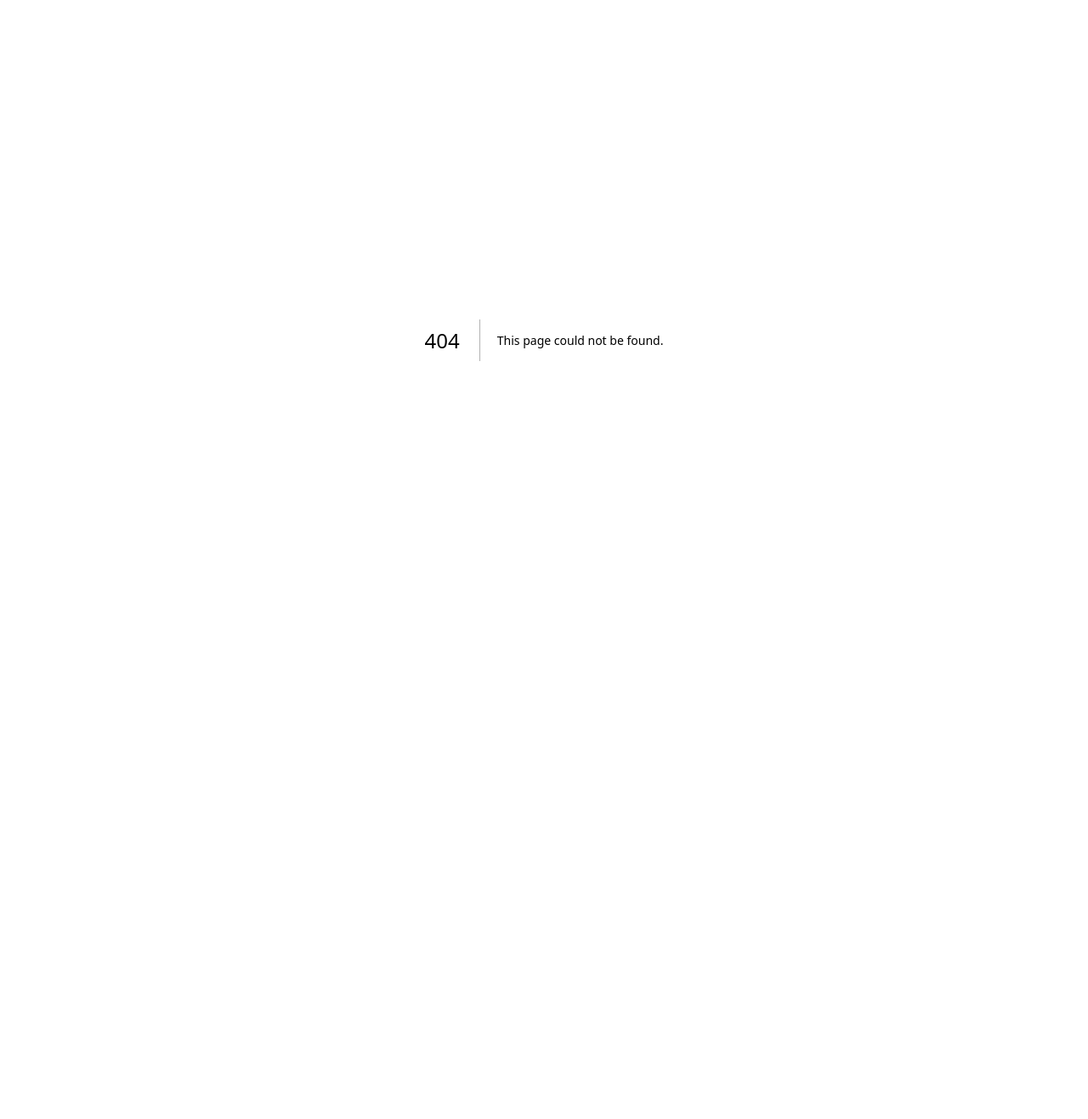
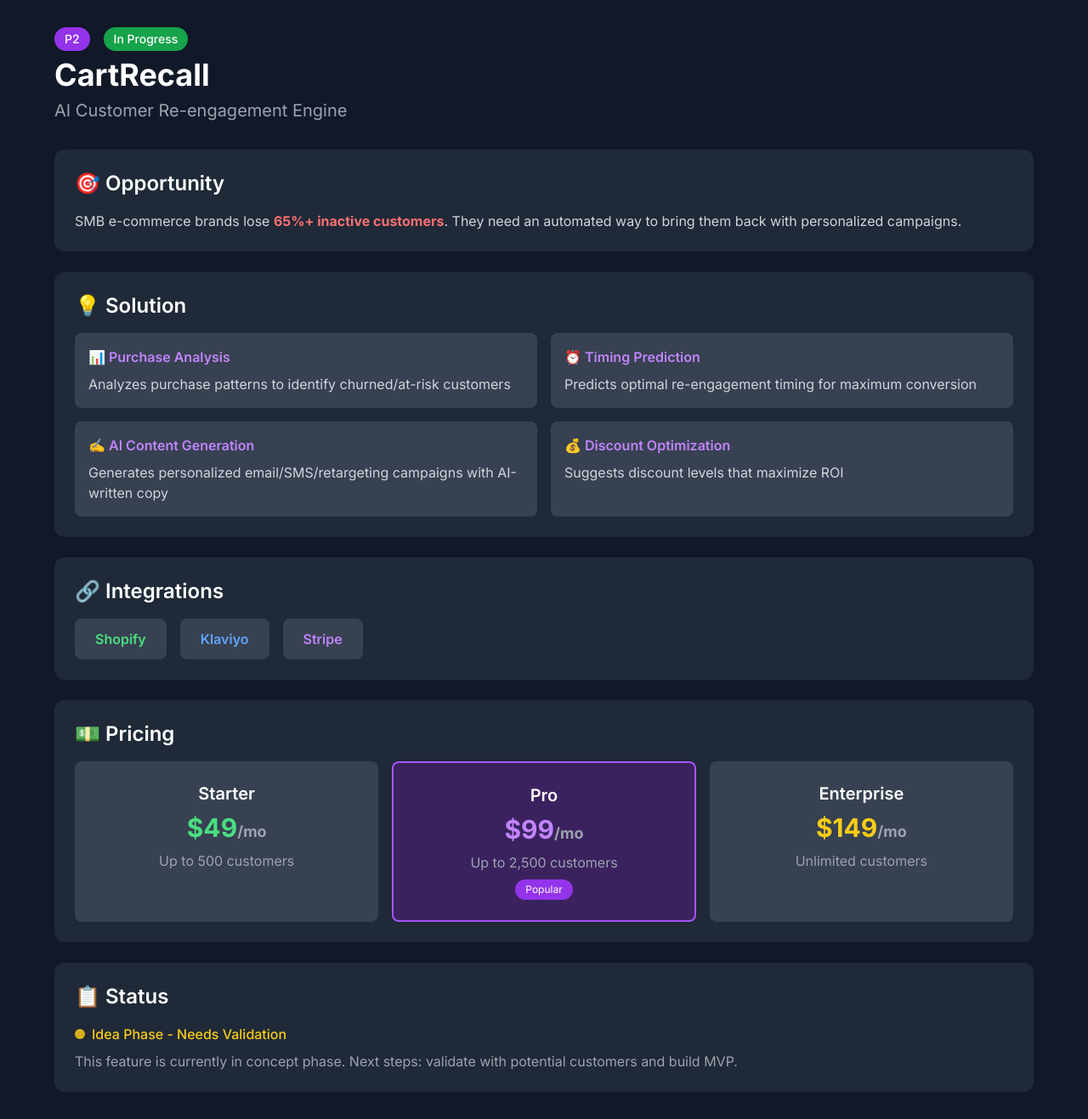
Before and after one commit to startupbuilders777-beep/mission-control, a Next.js app: page /cartrecall in a window 1280 px wide. Before the commit this address had no page. Shown: the whole page at 85% size. Before the commit the page ends 800 px from the top, so only its background shows below. Built offline with nearby package versions, Linux system fonts and the light colour scheme.

Commit message:
feat(mission-control): add CartRecall AI re-engagement product page [ASANA-1213298677522465]

```diff
--- /dev/null
+++ b/src/app/cartrecall/page.tsx
@@ -0,0 +1,107 @@
+import { Metadata } from 'next';
+
+export const metadata: Metadata = {
+  title: 'CartRecall - AI Customer Re-engagement | Mission Control',
+  description: 'AI-powered customer re-engagement engine for e-commerce',
+};
+
+export default function CartRecallPage() {
+  return (
+    <div className="min-h-screen bg-gray-900 text-white p-8">
+      <div className="max-w-6xl mx-auto">
+        {/* Header */}
+        <div className="mb-8">
+          <div className="flex items-center gap-4 mb-2">
+            <span className="px-3 py-1 bg-purple-600 text-sm font-medium rounded-full">P2</span>
+            <span className="px-3 py-1 bg-green-600 text-sm font-medium rounded-full">In Progress</span>
+          </div>
+          <h1 className="text-4xl font-bold mb-2">CartRecall</h1>
+          <p className="text-xl text-gray-400">AI Customer Re-engagement Engine</p>
+        </div>
+
+        {/* Opportunity */}
+        <section className="bg-gray-800 rounded-xl p-6 mb-6">
+          <h2 className="text-2xl font-semibold mb-4">🎯 Opportunity</h2>
+          <p className="text-gray-300">
+            SMB e-commerce brands lose <span className="text-red-400 font-bold">65%+ inactive customers</span>.
+            They need an automated way to bring them back with personalized campaigns.
+          </p>
+        </section>
+
+        {/* Solution */}
+        <section className="bg-gray-800 rounded-xl p-6 mb-6">
+          <h2 className="text-2xl font-semibold mb-4">💡 Solution</h2>
+          <div className="grid md:grid-cols-2 gap-4">
+            <div className="bg-gray-700 rounded-lg p-4">
+              <h3 className="font-semibold text-purple-400 mb-2">📊 Purchase Analysis</h3>
+              <p className="text-gray-300">Analyzes purchase patterns to identify churned/at-risk customers</p>
+            </div>
+            <div className="bg-gray-700 rounded-lg p-4">
+              <h3 className="font-semibold text-purple-400 mb-2">⏰ Timing Prediction</h3>
+              <p className="text-gray-300">Predicts optimal re-engagement timing for maximum conversion</p>
+            </div>
+            <div className="bg-gray-700 rounded-lg p-4">
+              <h3 className="font-semibold text-purple-400 mb-2">✍️ AI Content Generation</h3>
+              <p className="text-gray-300">Generates personalized email/SMS/retargeting campaigns with AI-written copy</p>
+            </div>
+            <div className="bg-gray-700 rounded-lg p-4">
+              <h3 className="font-semibold text-purple-400 mb-2">💰 Discount Optimization</h3>
+              <p className="text-gray-300">Suggests discount levels that maximize ROI</p>
+            </div>
+          </div>
+        </section>
+
+        {/* Integrations */}
+        <section className="bg-gray-800 rounded-xl p-6 mb-6">
+          <h2 className="text-2xl font-semibold mb-4">🔗 Integrations</h2>
+          <div className="flex gap-4 flex-wrap">
+            <div className="bg-gray-700 px-6 py-3 rounded-lg">
+              <span className="text-green-400 font-semibold">Shopify</span>
+            </div>
+            <div className="bg-gray-700 px-6 py-3 rounded-lg">
+              <span className="text-blue-400 font-semibold">Klaviyo</span>
+            </div>
+            <div className="bg-gray-700 px-6 py-3 rounded-lg">
+              <span className="text-purple-400 font-semibold">Stripe</span>
+            </div>
+          </div>
+        </section>
+
+        {/* Pricing */}
+        <section className="bg-gray-800 rounded-xl p-6 mb-6">
+          <h2 className="text-2xl font-semibold mb-4">💵 Pricing</h2>
+          <div className="grid md:grid-cols-3 gap-4">
+            <div className="bg-gray-700 rounded-lg p-6 text-center">
+              <h3 className="text-xl font-semibold mb-2">Starter</h3>
+              <p className="text-3xl font-bold text-green-400">$49<span className="text-lg text-gray-400">/mo</span></p>
+              <p className="text-gray-400 mt-2">Up to 500 customers</p>
+            </div>
+            <div className="bg-purple-900/50 border-2 border-purple-500 rounded-lg p-6 text-center">
+              <h3 className="text-xl font-semibold mb-2">Pro</h3>
+              <p className="text-3xl font-bold text-purple-400">$99<span className="text-lg text-gray-400">/mo</span></p>
+              <p className="text-gray-400 mt-2">Up to 2,500 customers</p>
+              <span className="inline-block mt-2 px-3 py-1 bg-purple-600 text-xs rounded-full">Popular</span>
+            </div>
+            <div className="bg-gray-700 rounded-lg p-6 text-center">
+              <h3 className="text-xl font-semibold mb-2">Enterprise</h3>
+              <p className="text-3xl font-bold text-yellow-400">$149<span className="text-lg text-gray-400">/mo</span></p>
+              <p className="text-gray-400 mt-2">Unlimited customers</p>
+            </div>
+          </div>
+        </section>
+
+        {/* Status */}
+        <section className="bg-gray-800 rounded-xl p-6">
+          <h2 className="text-2xl font-semibold mb-4">📋 Status</h2>
+          <div className="flex items-center gap-2">
+            <span className="w-3 h-3 bg-yellow-400 rounded-full animate-pulse"></span>
+            <span className="text-yellow-400 font-medium">Idea Phase - Needs Validation</span>
+          </div>
+          <p className="text-gray-400 mt-2">
+            This feature is currently in concept phase. Next steps: validate with potential customers and build MVP.
+          </p>
+        </section>
+      </div>
+    </div>
+  );
+}
--- a/src/app/page.tsx
+++ b/src/app/page.tsx
@@ -33,6 +33,14 @@ const projects = [
     folder: 'projects/whop-course-ai-automation',
     status: 'active',
     tickets: { total: 4, done: 1, inProgress: 1, todo: 2 }
+  },
+  {
+    id: 4,
+    name: 'CartRecall',
+    folder: 'AI Customer Re-engagement',
+    status: 'active',
+    tickets: { total: 1, done: 0, inProgress: 1, todo: 0 },
+    link: '/cartrecall'
   }
 ]
 
@@ -88,7 +96,7 @@ export default function Dashboard() {
         <div className="grid grid-cols-1 md:grid-cols-4 gap-6 mb-8">
           <StatCard
             title="Total Projects"
-            value="3"
+            value="4"
             icon={<Folder className="w-6 h-6 text-blue-500" />}
           />
           <StatCard
@@ -121,10 +129,12 @@ export default function Dashboard() {
 
             <div className="grid gap-4">
               {projects.map((project) => (
-                <div
+                <Link
                   key={project.id}
-                  className="bg-gray-800 border border-gray-700 rounded-xl p-6 hover:border-gray-600 transition"
+                  href={project.link || '#'}
+                  className={project.link ? "block" : "pointer-events-none"}
                 >
+                  <div className="bg-gray-800 border border-gray-700 rounded-xl p-6 hover:border-gray-600 transition">
                     <div className="flex items-start justify-between mb-4">
                       <div>
                         <h3 className="font-semibold text-lg">{project.name}</h3>
@@ -161,6 +171,7 @@ export default function Dashboard() {
                       />
                     </div>
                   </div>
+                </Link>
               ))}
             </div>
           </div>
```
Lines whose indentation alone changed are shown as unchanged.
